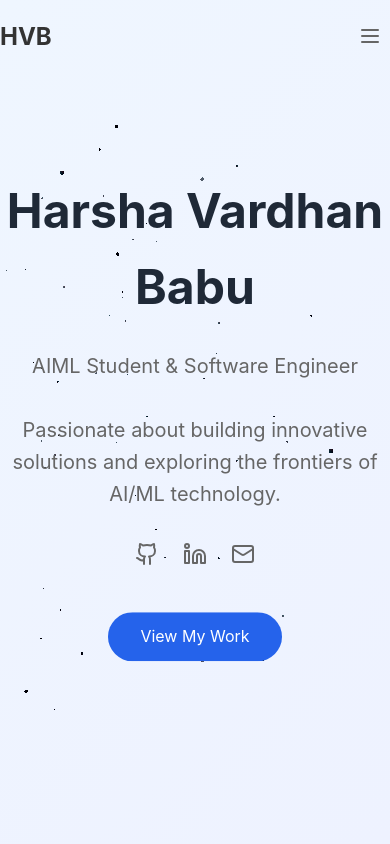
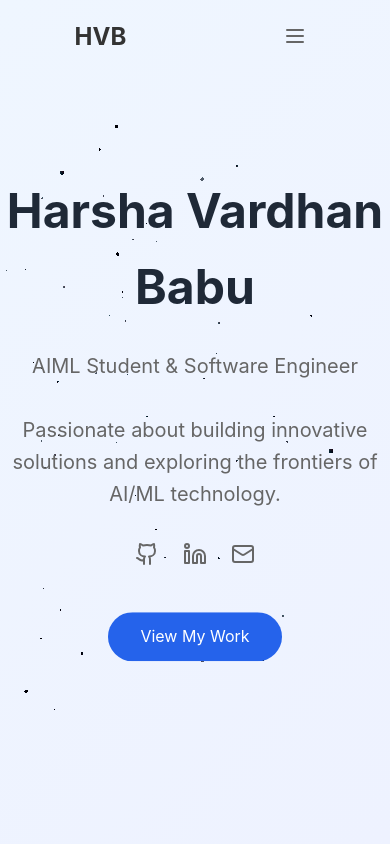
Before and after one commit to harsha-vardh/Harsha-Vardhan-Babu, a React (Vite) app: page / in a window 390 px wide. Shown: the top 844 px of the page. Built offline with nearby package versions, Linux system fonts and the light colour scheme.

Commit message:
Update index.css
mobile nav update

```diff
--- a/src/index.css
+++ b/src/index.css
@@ -37,7 +37,7 @@
 
   .nav {
     display: flex;
-    justify-content: space-between;
+    justify-content: space-around;
     align-items: center;
     padding: 1rem 0;
     position: relative;
```
